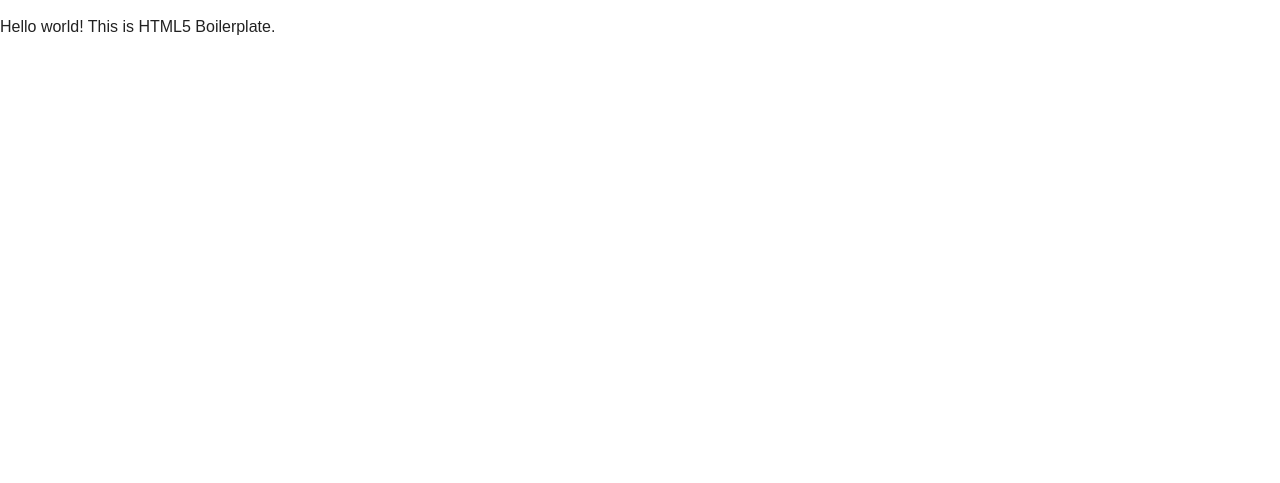
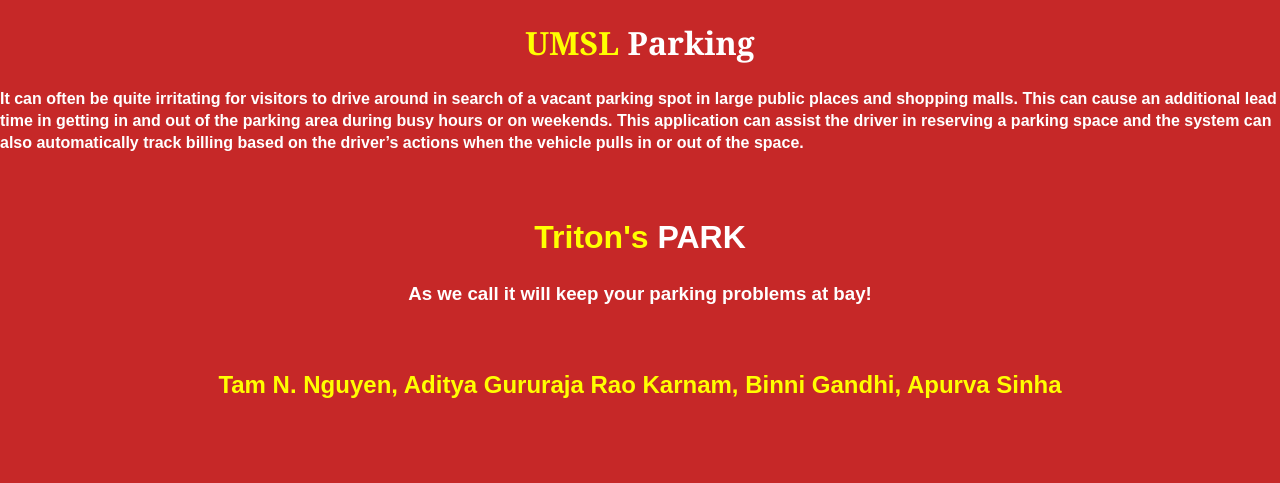
Before and after one commit to adityak74/Triton-s-PARK, a plain HTML site: page index.html in a window 1280 px wide. Shown: the top 483 px of the page. Drawn offline with nearby package versions, Linux system fonts and the light colour scheme.

Commit message:
index page

```diff
--- a/css/main.css
+++ b/css/main.css
@@ -287,3 +287,7 @@
 border:2px solid #7FFF00;
 background-color:#7FFF00;
 }
+
+body {
+    background-color: #c62828;
+}
--- a/index.html
+++ b/index.html
@@ -13,6 +13,7 @@
         <link rel="stylesheet" href="css/normalize.css">
         <link rel="stylesheet" href="css/main.css">
         <script src="js/vendor/modernizr-2.8.3.min.js"></script>
+        <link rel="stylesheet" type="text/css" href="css/main.css">
     </head>
     <body>
         <!--[if lt IE 8]>
@@ -20,7 +21,31 @@
         <![endif]-->
 
         <!-- Add your site or application content here -->
-        <p>Hello world! This is HTML5 Boilerplate.</p>
+
+
+
+        <h1 style = "font-family: Cambria"><center><font-size="26px"><font color="yellow">UMSL</font><font color="white"> Parking</font></center></h1>
+        <p><font-size="24px"><b><font color="white">It can often be quite irritating for visitors to drive around in search of a vacant parking spot in large public places and shopping malls. This can cause an additional lead time in getting in and out of the parking area during busy hours or on weekends. This application can assist the driver in reserving a parking space and the system can also automatically track billing based on the driver’s actions when the vehicle pulls in or out of the space.</font></font-size></b></p><br>
+        <h1 style = "font-style: Cambria"><center><font color="yellow">Triton's</font><font color="white"> PARK</font></center></h1>
+        <h3 style = "font-style: Cambria"><center><font color="white">As we call it will keep your parking problems at bay!</font></center></h3><br>
+
+        <h2 style = "font-style: Cambria"><center><font color="yellow">Tam N. Nguyen, Aditya Gururaja Rao Karnam, Binni Gandhi, Apurva Sinha</font></center></h2>
+
+        <br>
+        <br>
+        <br>
+
+        <center><a target="_blank" href = "https://twitter.com/umslhack"><img src = "img/logo.png" style="width:1170px;height:156px;"/></a></center>
+
+
+
+
+
+
+
+
+
+
 
         <script src="https://code.jquery.com/jquery-1.12.0.min.js"></script>
         <script>window.jQuery || document.write('<script src="js/vendor/jquery-1.12.0.min.js"><\/script>')</script>
```
Also changed, not shown: img/logo.png (added), 5 other files.
